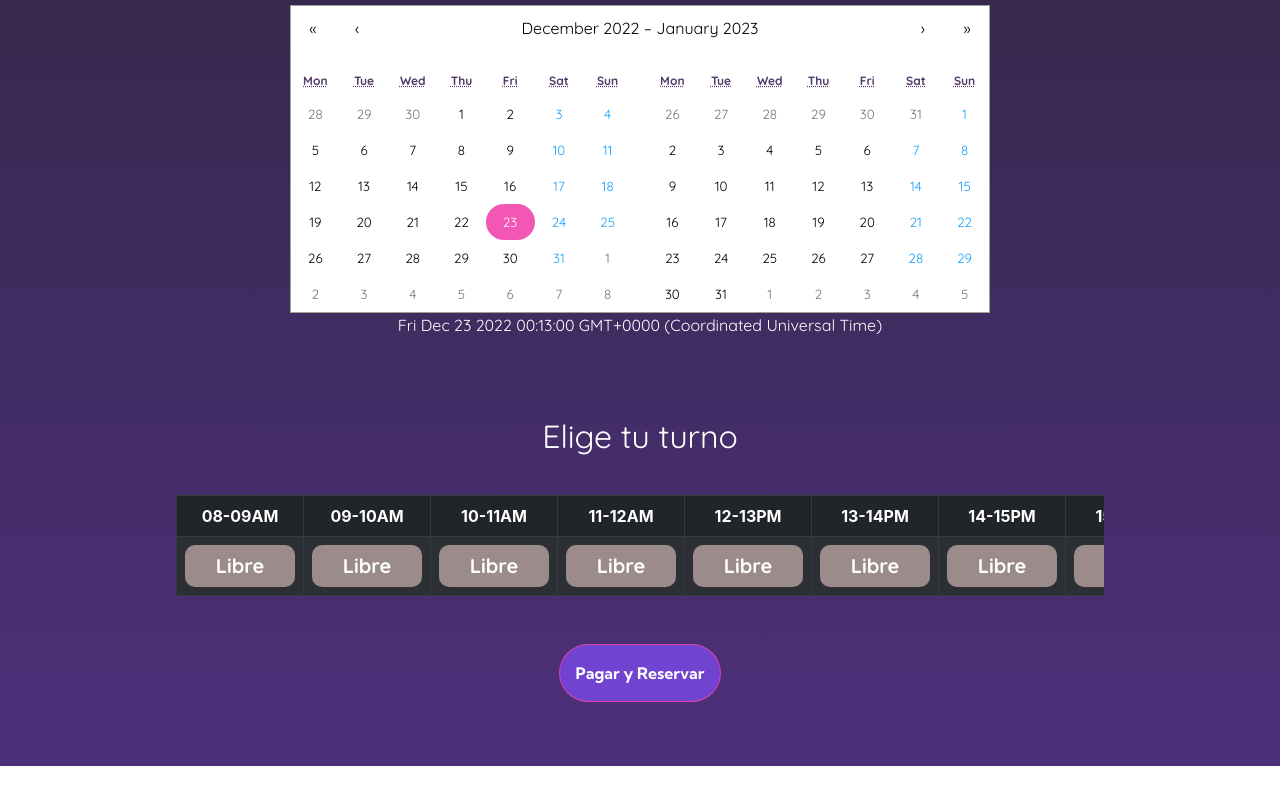
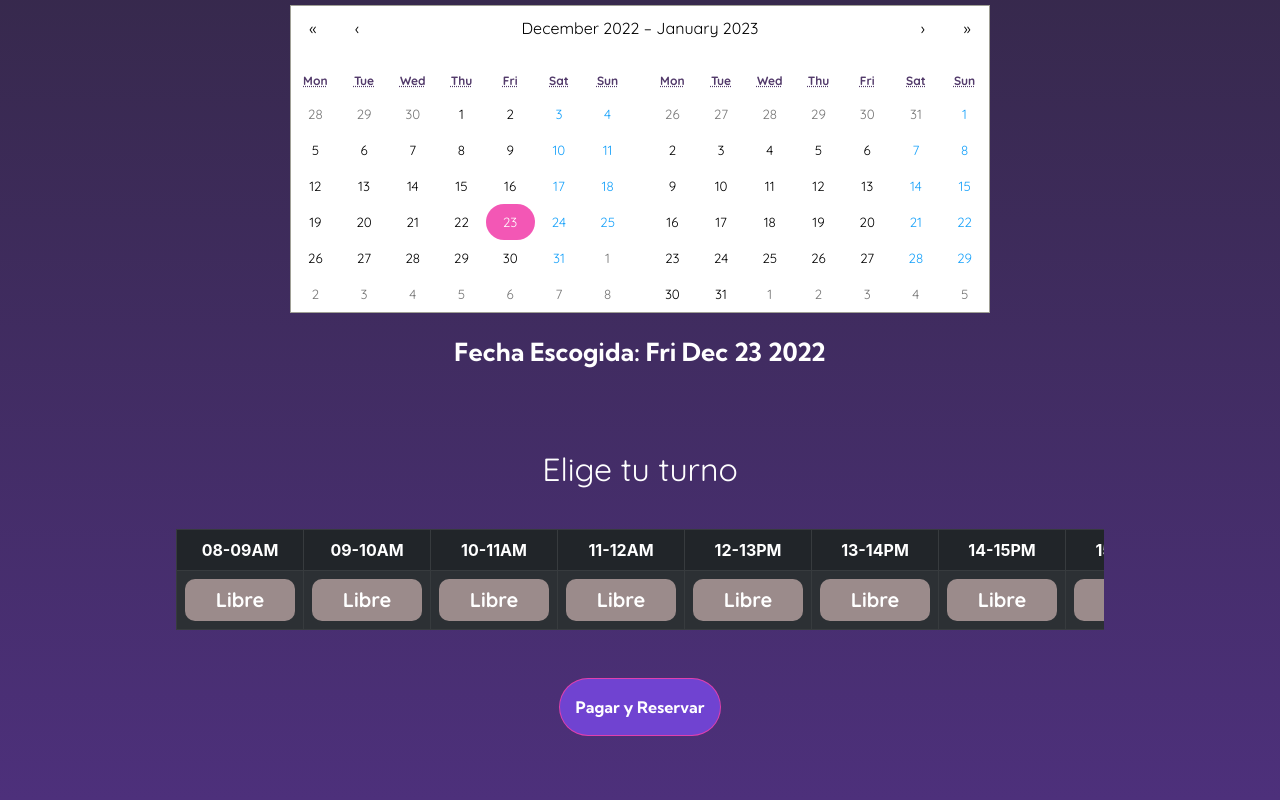
Before and after one commit to a-sepulveda-r/proyecto-reservas-keepe, a React (Create React App) app: page /pagoreserva in a window 1280 px wide. Shown: the part 752-1552 px from the top of the page. Before the commit the page ends 1518 px from the top, so only its background shows below. Built offline with nearby package versions, Linux system fonts and the light colour scheme.

Commit message:
elige tu fecha ahora devvuelve un string con el dia seleccionado

```diff
--- a/src/Assets/css/stylePagoReserva.css
+++ b/src/Assets/css/stylePagoReserva.css
@@ -7,6 +7,10 @@ p {
 .fondo {
     background: linear-gradient(180deg, rgba(30, 30, 30, 0.98) 0%, #4D307B 100%);
   }
+
+.btn {
+  background-color: #F23FAADE;
+}
 
 
 
@@ -210,14 +214,15 @@ p {
 }
 
 
-.botonpagarcontenedor {
+.abotonpagarcontenedor {
   display: flex;
   justify-content: center;
   padding-bottom: 4rem;
   padding-top: 2rem;
+
 }
 
-.botonpagar {
+.abotonpagar {
   border-color: #F23FAADE;
   background-color: #F23FAADE;
   border-radius: 30px;
--- a/src/components/CalendarPretty.jsx
+++ b/src/components/CalendarPretty.jsx
@@ -1,3 +1,5 @@
+import { withTheme } from "@emotion/react";
+import { pink } from "@mui/material/colors";
 import React from "react";
 import { useState } from "react";
 import Calendar from "react-calendar";
@@ -9,8 +11,23 @@ import "react-calendar/dist/Calendar.css";
 //directo en consola
 //"npm install react-calendar"
 
+const styles = {
+
+  fechastring: {
+
+    fontSize: 25,
+    paddingTop: 20,
+    fontFamily: "Kumbh Sans",
+    fontWeight: 100,
+
+  },
+};
+
 const CalendarPretty = () => {
   const [value, onChange] = useState(new Date());
+
+  let fechaescrita = value.toString()
+  let cadenaExtraida = fechaescrita.substring(0, 15);
 
   return (
     <div>
@@ -21,7 +38,8 @@ const CalendarPretty = () => {
         minDetail="year"
         className="mt-5"
         />
-        <p>{value.toString()}</p>
+        <p style={styles.fechastring}>Fecha Escogida: {cadenaExtraida}</p>
+
     </div>
   );
 };
--- a/src/pages/PagoReserva.jsx
+++ b/src/pages/PagoReserva.jsx
@@ -82,6 +82,7 @@ const PagoReservaPage = () => {
         <div className="eligetuturno">
 
           {/* <TimeRangeModule /> */}
+          {/* ESTE MODULO PODRIA SERVIR PORQUE DEVUELVE UN STRING CON EL RANGO DE HORAS */}
 
           <div class="horas">
             <div>
@@ -92,9 +93,9 @@ const PagoReservaPage = () => {
 
         {/* BOTON PAGO */}
 
-        <div className="botonpagarcontenedor">
+        <div className="abotonpagarcontenedor">
           <Link to="/ticket">
-            <Button className="botonpagar">Pagar y Reservar</Button>
+            <Button className="abotonpagar">Pagar y Reservar</Button>
           </Link>
         </div>
       </div>
```
